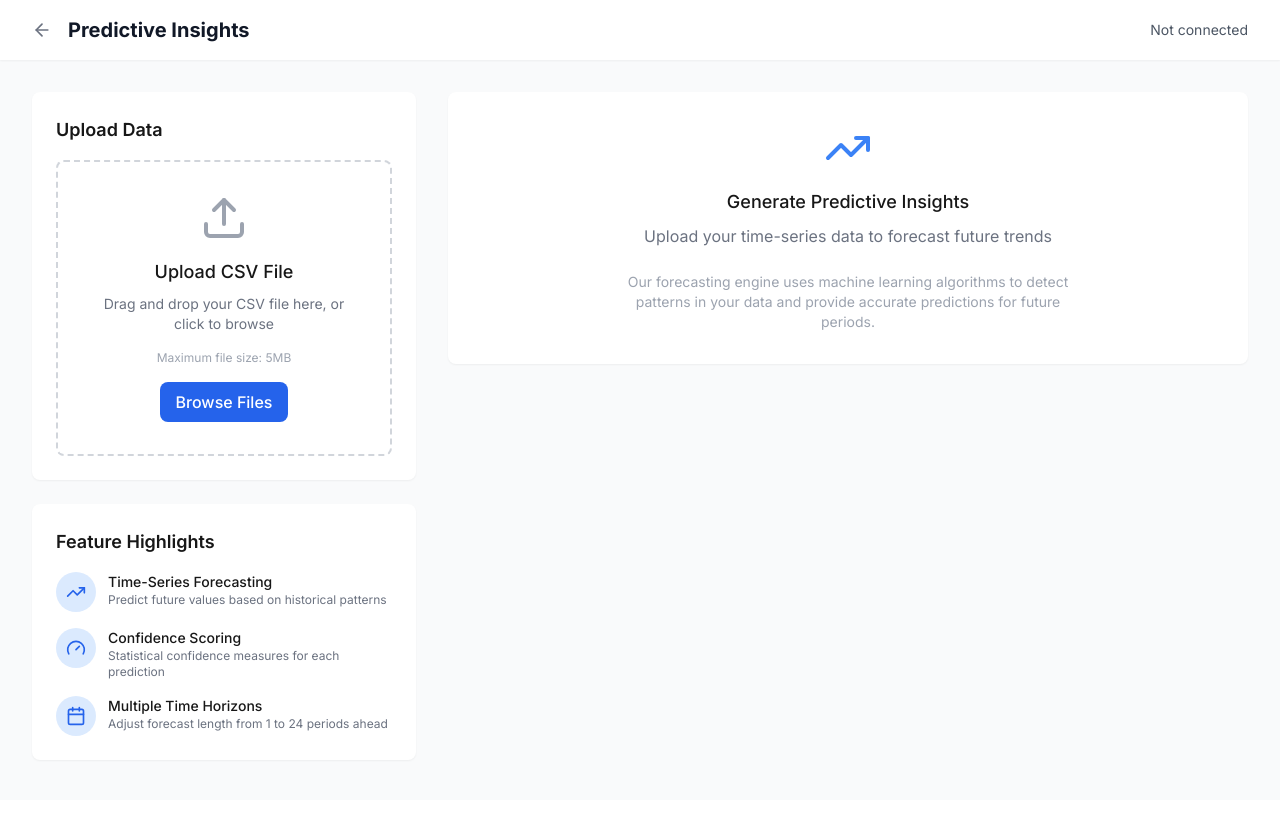
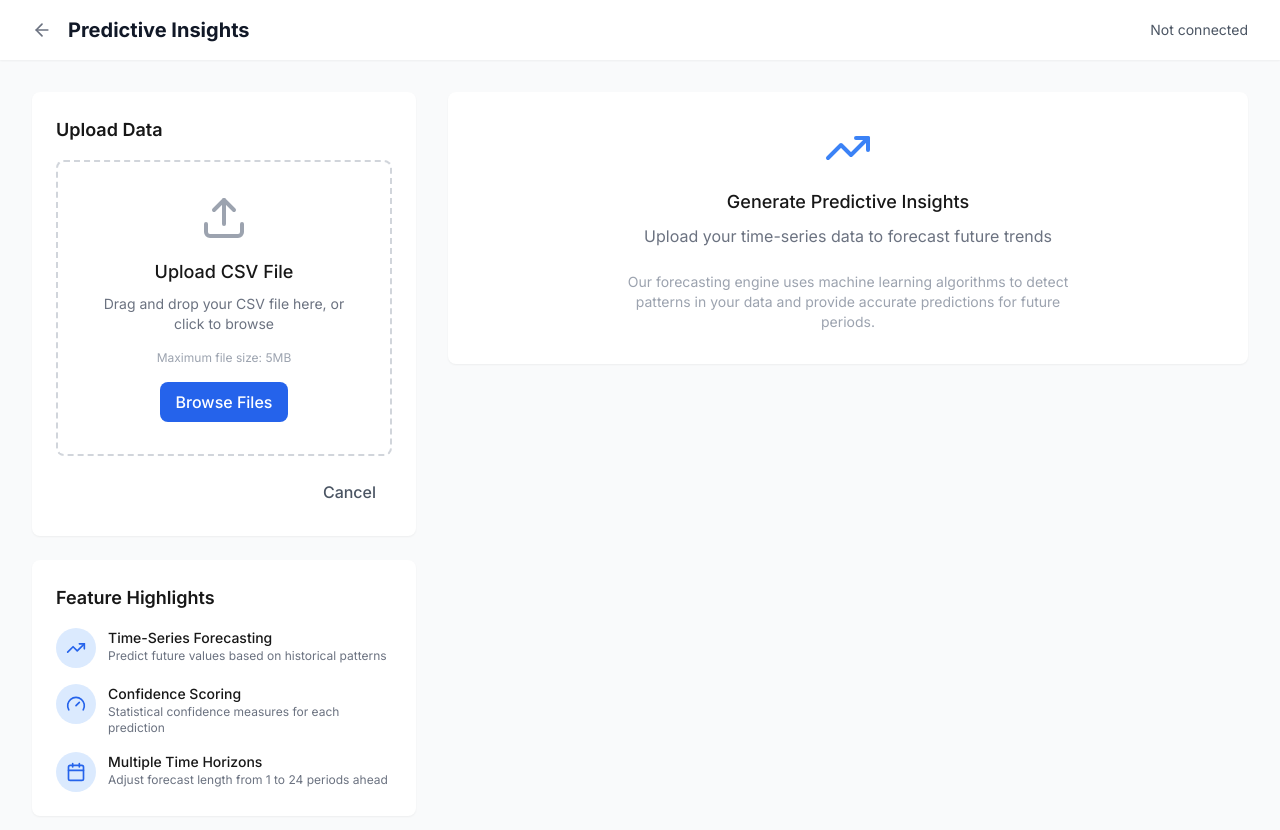
Before and after one commit to KeldrickD/FormulAi, a Next.js app: page /dashboard/forecasts in a window 1280 px wide. Shown: the top 830 px of the page. Before the commit the page ends 800 px from the top, so only its background shows below. Built offline with nearby package versions, Linux system fonts and the light colour scheme.

Commit message:
Fix CsvUploader component to align props with usage in dashboard

```diff
--- a/src/components/CsvUploader.tsx
+++ b/src/components/CsvUploader.tsx
@@ -5,11 +5,12 @@ import { Upload, File, X, CheckCircle, AlertCircle } from "lucide-react";
 import { toast } from "react-hot-toast";
 
 interface CsvUploaderProps {
-  onCsvParsed: (data: any) => void;
+  onParsed: (data: any) => void;
+  onCancel: () => void;
   maxSize?: number; // in MB
 }
 
-export default function CsvUploader({ onCsvParsed, maxSize = 5 }: CsvUploaderProps) {
+export default function CsvUploader({ onParsed, onCancel, maxSize = 5 }: CsvUploaderProps) {
   const [isDragging, setIsDragging] = useState(false);
   const [isProcessing, setIsProcessing] = useState(false);
   const [file, setFile] = useState<File | null>(null);
@@ -69,7 +70,7 @@ export default function CsvUploader({ onCsvParsed, maxSize = 5 }: CsvUploaderPro
         columnCount: headers.length
       };
 
-      onCsvParsed(result);
+      onParsed(result);
       toast.success(`Successfully parsed ${result.rowCount} rows of data`);
     } catch (err: any) {
       setError(err.message || 'Failed to parse CSV file');
@@ -77,7 +78,7 @@ export default function CsvUploader({ onCsvParsed, maxSize = 5 }: CsvUploaderPro
     } finally {
       setIsProcessing(false);
     }
-  }, [maxSize, onCsvParsed]);
+  }, [maxSize, onParsed]);
 
   const handleDrop = useCallback((e: React.DragEvent) => {
     e.preventDefault();
@@ -177,6 +178,15 @@ export default function CsvUploader({ onCsvParsed, maxSize = 5 }: CsvUploaderPro
           )}
         </div>
       )}
+
+      <div className="mt-4 flex justify-end">
+        <button
+          onClick={onCancel}
+          className="text-gray-600 hover:text-gray-800 px-4 py-2 rounded-lg font-medium"
+        >
+          Cancel
+        </button>
+      </div>
     </div>
   );
 }
```
